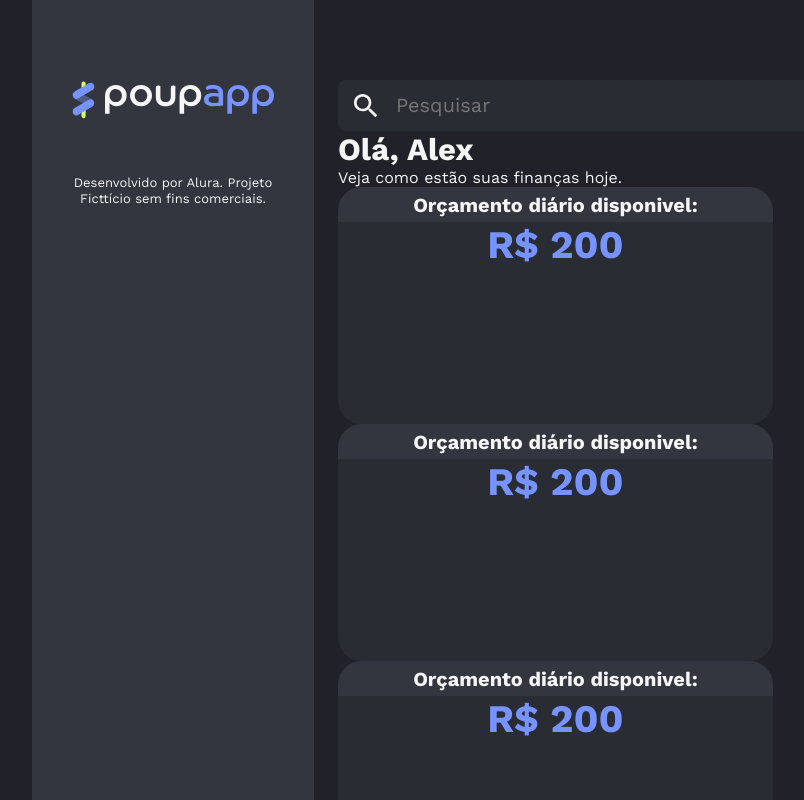
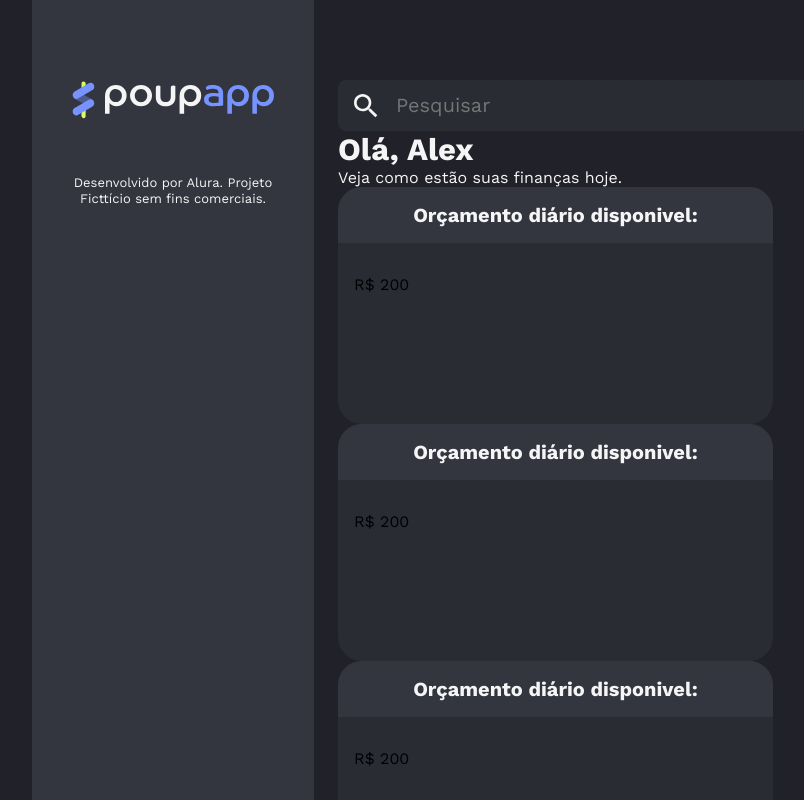
Before and after one commit to alexalves011/Poupapp, a React (Vite) app: page / in a window 1280 px wide. Shown: the top 800 px of the page, without its empty margins (8-812 px from the left). Built offline with nearby package versions, Linux system fonts and the light colour scheme.

Commit message:
estilização card

```diff
--- a/src/components/Card/card.module.css
+++ b/src/components/Card/card.module.css
@@ -11,20 +11,14 @@
   border-top-left-radius: 24px;
   border-top-right-radius: 24px;
   color: var(--neutral-text);
-  align-items: center;
-  display: flex;
-  justify-content: center;
-  width: 435px;
-  height: 35px;
-  font-size: 20px;
-  font-weight: 700;
+ line-height: 120%;
+ font-size: 20px;
+ font-weight: 700;
+ text-align: center;
+ padding: 16px;
 }
 
 .body {
-  color: var(--primary-highlight);
-  align-items: center;
-  display: flex;
-  justify-content: center;
-  font-size: 39px;
-  font-weight: 700;
+  padding: 32px 16px;
+
 }
```
